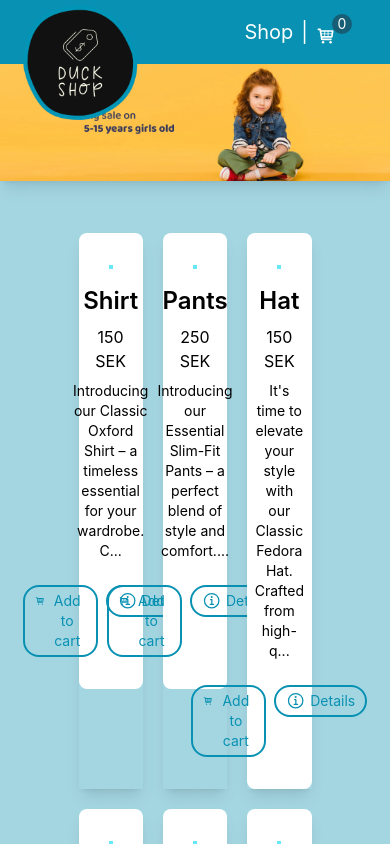
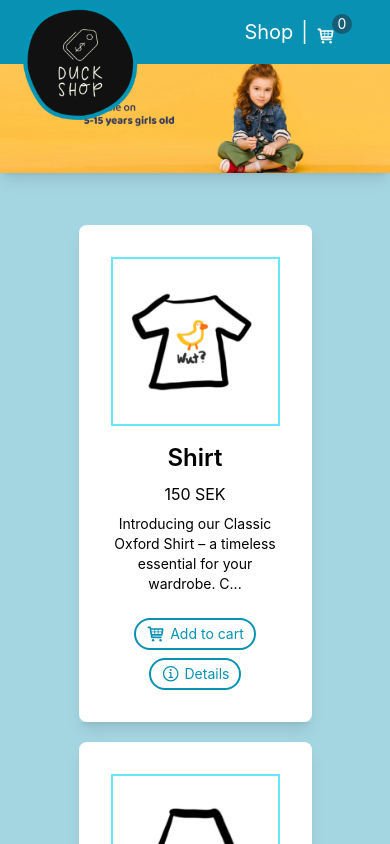
Before and after one commit to hassanidris/react-duck-shop-shopping-cart, a React (Vite) app: page / in a window 390 px wide. Shown: the top 844 px of the page. Built offline with nearby package versions, Linux system fonts and the light colour scheme.

Commit message:
adjusting responsive

```diff
--- a/src/App.jsx
+++ b/src/App.jsx
@@ -7,6 +7,7 @@ import CartPage from "./pages/CartPage";
 import ItemPage from './pages/ItemPage';
 import { products } from "./data";
 import Footer from "./components/Footer";
+import HeroBanner from "./components/HeroBanner";
 
 function App() {
 
@@ -16,7 +17,10 @@ function App() {
     <div className=" flex flex-col items-center h-screen justify-between gap-8">
       <ShopContextProvider>
       <BrowserRouter>
-        <Header />
+        <div>
+          <Header />
+          <HeroBanner />
+        </div>
         <Routes>
             <Route
               path="/"
--- a/src/components/Body.jsx
+++ /dev/null
@@ -1,24 +0,0 @@
-import { Link } from "react-router-dom";
-
-import Product from "./Product";
-import { products } from "../data";
-
-function Body({ onAdd }) {
-  return (
-    <div style={{margin: '0 auto'}} className="flex p-5 justify-center">
-      <div className=" grid grid-cols-3 gap-3">
-      {products.map((product) => {
-        const { id } = product;
-
-        return (
-          <Link to={`/product/${id}`} key={id}>
-            <Product product={product} onAdd={onAdd} />
-          </Link>
-        );
-      })}
-      </div>
-    </div>
-  );
-}
-
-export default Body;
--- a/src/components/Header.jsx
+++ b/src/components/Header.jsx
@@ -1,14 +1,14 @@
 import { Link } from "react-router-dom";
 import Cart from './Cart';
 import { TiShoppingCart } from 'react-icons/ti';
-import banner from '../assests/2.jpg';
+// import banner from '../assests/2.jpg';
 import logo from '../assests/logo.png';
 // import SimpleSlider from "./SimpleSlider";
 
 function Header() {
   return (
     <div>
-    <div className="flex h-16 p-2.5 text-xs text-white bg-cyan-600 justify-between items-center w-screen sticky top-0">
+    <div className="flex h-16 p-2.5 text-xs text-white bg-cyan-600 justify-between items-center w-screen fixed">
       {/* <div className=" font-serif text-3xl">Duck Shop</div> */}
       <div><img className=" absolute top-1 left-5" src={logo} width={120} /></div>
       <div className="flex items-end gap-2 text-xl pr-4">
@@ -22,10 +22,10 @@ function Header() {
         </div>
       </div>
     </div>
-    <div className=" shadow-lg object-cover">
+    {/* <div className=" shadow-lg object-cover">
       <img src={banner} alt="" />
-      {/* <SimpleSlider /> */}
-      </div>
+
+      </div> */}
     </div>
   );
 }
--- /dev/null
+++ b/src/components/HeroBanner.jsx
@@ -0,0 +1,13 @@
+import React from 'react'
+import banner from '../assests/2.jpg';
+
+const HeroBanner = () => {
+  return (
+    <div className=" shadow-lg object-cover mt-14">
+      <img src={banner} alt="" />
+      {/* <SimpleSlider /> */}
+      </div>
+  )
+}
+
+export default HeroBanner
--- a/src/components/Product.jsx
+++ b/src/components/Product.jsx
@@ -17,7 +17,7 @@ function Product(props) {
         <p className=" p-2">{price} SEK</p>
         {/* <p className=" text-sm">Lorem ipsum dolor sit amet consectetur adipisicing elit. Quidem quos veniam veritatis, odio inventore, ullam labore voluptas tempore officia sequi aperiam..... <span className=" font-semibold">more</span> </p> */}
         <p className=" text-sm">{description.substring(0, 80)+'...'} </p>
-        <div className="flex text-sm gap-2 mt-6">
+        <div className="flex flex-col lg:flex-row items-center text-sm gap-2 mt-6">
         <button className=" btn flex justify-center gap-1"
           onClick={(e) => {
             e.preventDefault();
--- a/src/pages/Shop.jsx
+++ b/src/pages/Shop.jsx
@@ -6,7 +6,7 @@ function Shop(id) {
   // console.log('here products', products);
   return (
     <div className=" w-[70vw] flex p-5 justify-center">
-      <div className=" grid grid-cols-3 gap-5">
+      <div className=" grid grid-cols-1 md:grid-cols-2 lg:grid-cols-3 gap-5">
       {products.map((product) => (
           <div className=" shadow-lg">
             <Product data={product} />
```
